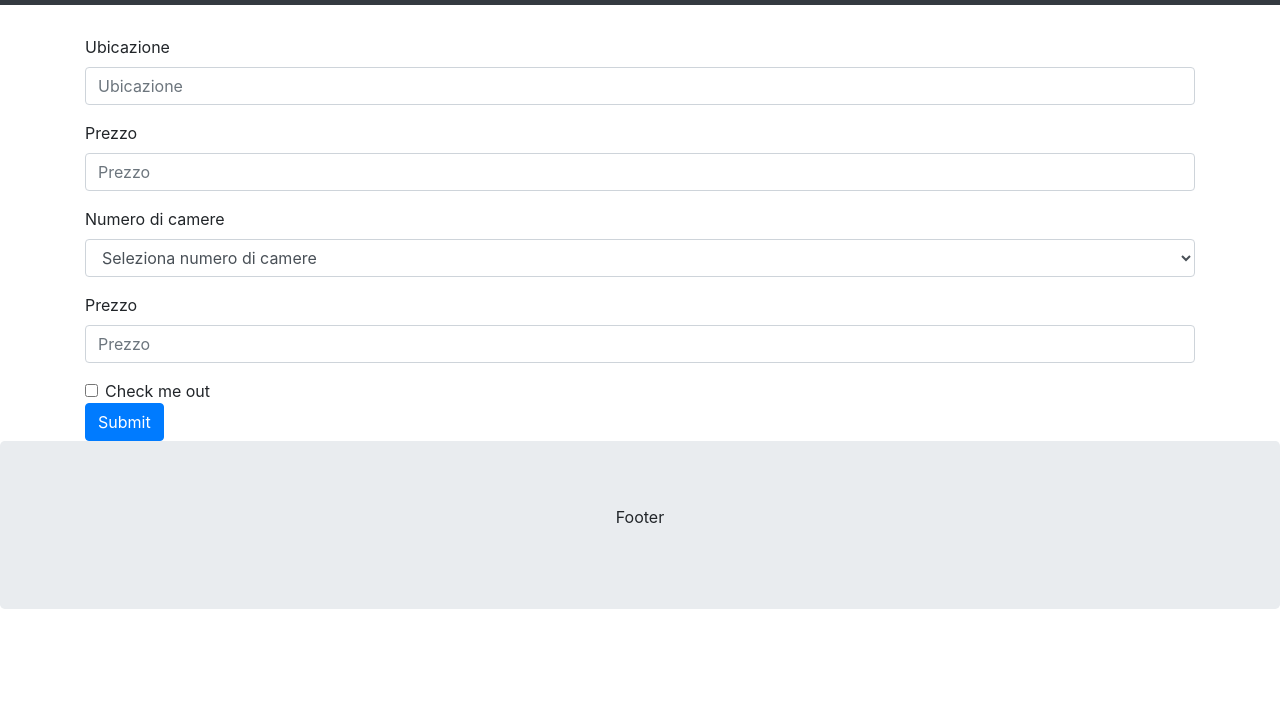
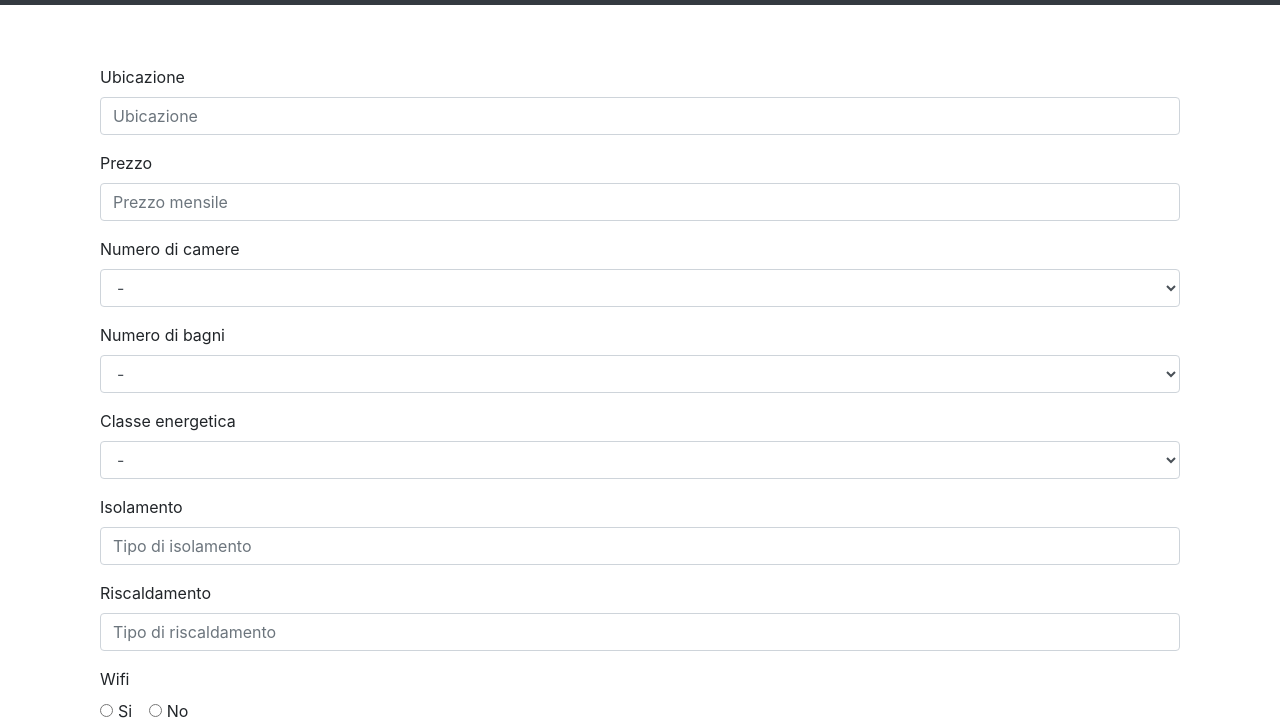
Before and after one commit to DeeJack/APPartamenti, a website: page public/views/gestioneAnnuncio.html in a window 1280 px wide. Shown: the part 235-955 px from the top of the page. Before the commit the page ends 844 px from the top, so only its background shows below. Drawn offline with nearby package versions, Linux system fonts and the light colour scheme; no server answers.

Commit message:
Form per gestione annuncio

```diff
--- a/public/views/gestioneAnnuncio.html
+++ b/public/views/gestioneAnnuncio.html
@@ -50,7 +50,7 @@
         </div>
     </nav>
 
-    <div class="container" style="margin-top:30px">
+    <div class="container" style="margin-top:30px; padding:30px">
         <form>
             <div class="form-group">
                 <label for="ubicazione">Ubicazione</label>
@@ -58,34 +58,70 @@
             </div>
             <div class="form-group">
                 <label for="prezzo">Prezzo</label>
-                <input type="number" class="form-control" id="prezzo" placeholder="Prezzo">
+                <input type="number" class="form-control" id="prezzo" placeholder="Prezzo mensile">
             </div>
             <div class="form-group">
                 <label for="numCamere">Numero di camere</label>
-                <select class="form-control" aria-label="Default select example">
-                    <option selected>Seleziona numero di camere</option>
+                <select class="form-control" id="numCamere" aria-label="Default select example">
+                    <option selected>-</option>
                     <option value="1">1</option>
                     <option value="2">2</option>
                     <option value="3">3</option>
                     <option value="4">4</option>
                     <option value="5">5</option>
-                    <option value="6">6</option>
+                    <option value="6">6+</option>
                 </select>
             </div>
             <div class="form-group">
-                <label for="prezzo">Prezzo</label>
-                <input type="number" class="form-control" id="prezzo" placeholder="Prezzo">
+                <label for="numBagni">Numero di bagni</label>
+                <select class="form-control" id="numBagni" aria-label="Default select example">
+                    <option selected>-</option>
+                    <option value="1">1</option>
+                    <option value="2">2</option>
+                    <option value="3">3+</option>
+                </select>
             </div>
-
-
-
-            <div class="form-check">
-                <input type="checkbox" class="form-check-input" id="exampleCheck1">
-                <label class="form-check-label" for="exampleCheck1">Check me out</label>
+            <div class="form-group">
+                <label for="classeEnergetica">Classe energetica</label>
+                <select class="form-control" id="classeEnergetica" aria-label="Default select example">
+                    <option selected>-</option>
+                    <option value="A4">A4</option>
+                    <option value="A3">A3</option>
+                    <option value="A2">A2</option>
+                    <option value="A1">A1</option>
+                    <option value="B">B</option>
+                    <option value="C">C</option>
+                    <option value="D">D</option>
+                    <option value="E">E</option>
+                    <option value="F">F</option>
+                    <option value="G">G</option>
+                </select>
             </div>
-            <button type="submit" class="btn btn-primary">Submit</button>
+            <div class="form-group">
+                <label for="isolamento">Isolamento</label>
+                <input type="text" class="form-control" id="isolamento" placeholder="Tipo di isolamento">
+            </div>
+            <div class="form-group">
+                <label for="riscaldamento">Riscaldamento</label>
+                <input type="text" class="form-control" id="riscaldamento" placeholder="Tipo di riscaldamento">
+            </div>
+            <label for="wifi">Wifi</label>
+            <div class="form-group" id="wifi">
+                <div class="form-check-inline">
+                    <label class="form-check-label">
+                        <input type="radio" class="form-check-input" name="optradio">Si
+                    </label>
+                </div>
+                <div class="form-check-inline">
+                    <label class="form-check-label">
+                        <input type="radio" class="form-check-input" name="optradio">No
+                    </label>
+                </div>
+            </div>
+            <button type="submit" class="btn btn-primary">Salva modifiche</button>
         </form>
-
+        Foto:
+        Inquilini:
     </div>
 
 
```
Also changed, not shown: api/annunci.js (+4 -4 lines).
